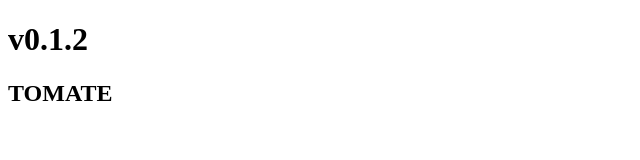
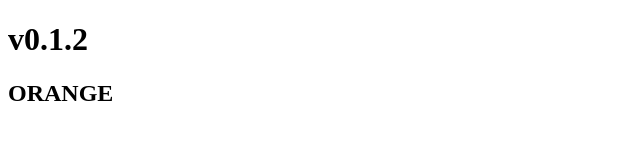
Before and after one commit to Lambify/Lambify.github.io, a plain HTML site: page index.html in a window 1280 px wide. Shown: the full height of the page, 0-640 px from the left. Drawn offline with Linux system fonts and the light colour scheme.

```diff
--- a/index.html
+++ b/index.html
@@ -7,7 +7,7 @@
 <body>
 
 <h1>v0.1.2</h1>
-<h2>TOMATE</h2>
+<h2>ORANGE</h2>
 <div id="g_id_onload"
      data-client_id="668336029693-q2i3gg2o60q7l8ffrvo3su6an8e1tskl.apps.googleusercontent.com"
      data-context="signin"
```
